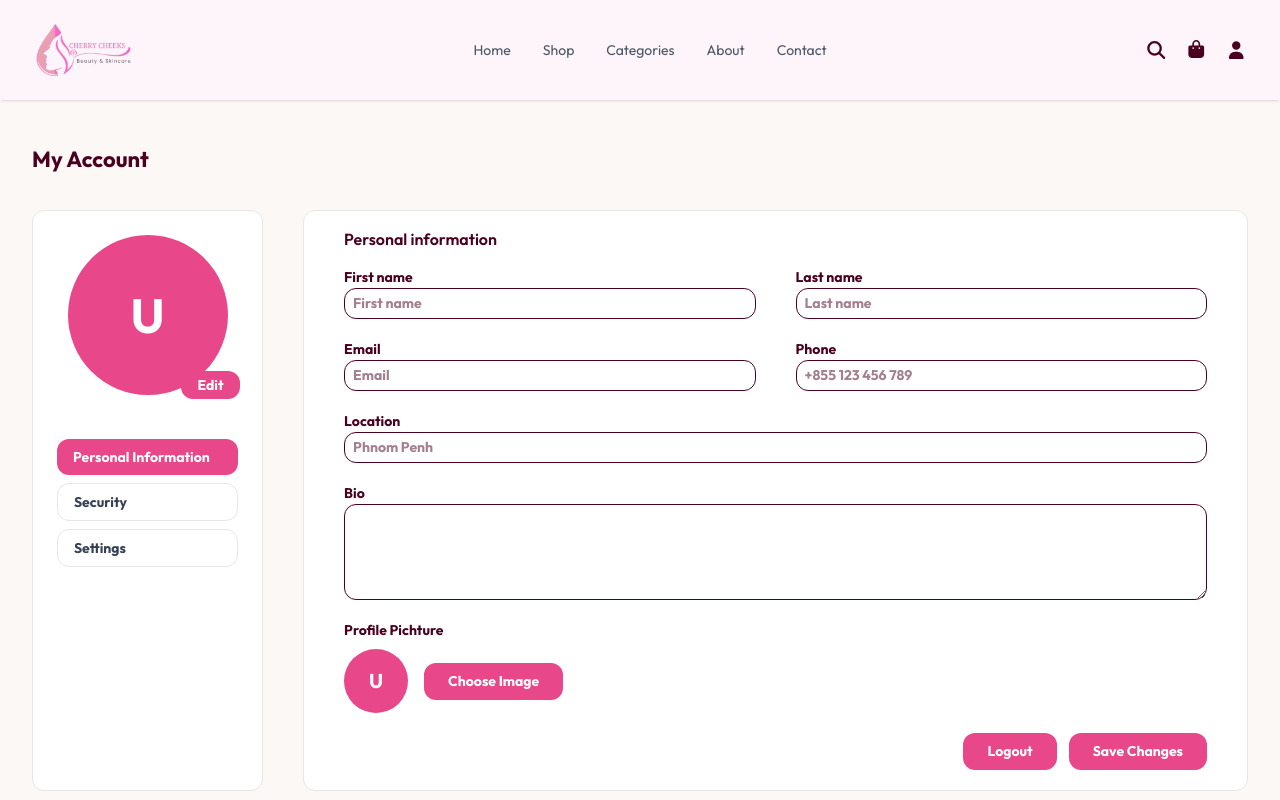
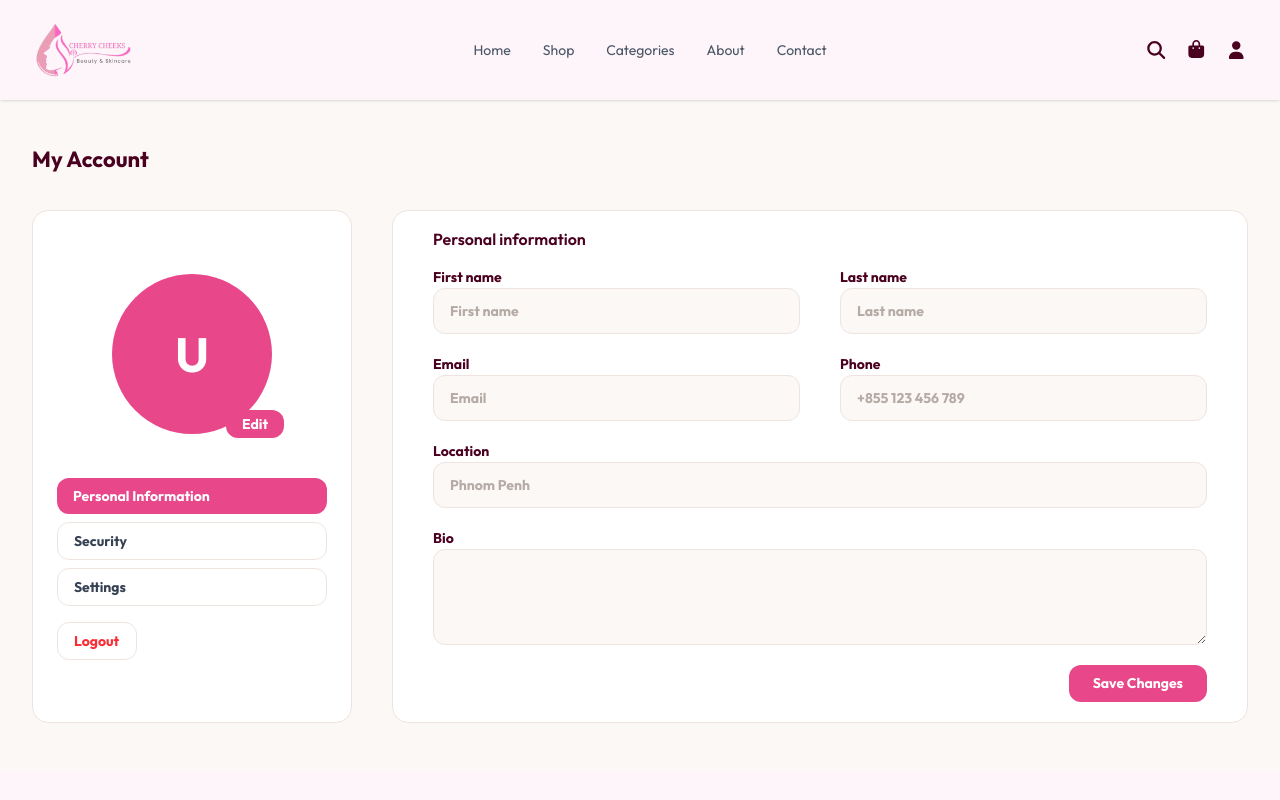
Before and after one commit to Seyhaz-Dev/Cherry-Cheeks-Cosmetics, a React (Vite) app: page /profile in a window 1280 px wide. Shown: the top 800 px of the page. Built offline with nearby package versions, Linux system fonts and the light colour scheme.

Commit message:
change the profile page

```diff
--- a/src/pages/ProFile.jsx
+++ b/src/pages/ProFile.jsx
@@ -2,8 +2,11 @@ import { useRef, useState } from "react";
 import { useNavigate } from "react-router-dom";
 import { useAuth } from "../context/AuthContext";
 
+const inputClass =
+  "w-full rounded-xl border border-[#eee4df] bg-[#fbf8f5] px-4 py-3 text-sm outline-none transition placeholder:text-[#b5aaa6] focus:border-[#e94f7d] focus:bg-white focus:ring-4 focus:ring-[#e94f7d]/10";
+
 function ProFile() {
-  const { user, updateProfile } = useAuth();
+  const { user, updateProfile, logout } = useAuth();
   const navigate = useNavigate();
   const [activeTab, setActiveTab] = useState("personal");
   const [formData, setFormData] = useState({
@@ -39,13 +42,6 @@ function ProFile() {
     reader.readAsDataURL(file);
   };
 
-  const handleSelectImage = () => {
-    setActiveTab("personal");
-    setMessage("");
-    setError("");
-    fileInputRef.current?.click();
-  };
-
   const handleSave = (e) => {
     e.preventDefault();
     setMessage("");
@@ -62,20 +58,42 @@ function ProFile() {
     setActiveTab("personal");
     setMessage("");
     setError("");
+    fileInputRef.current?.click();
+  };
+
+  const handleLogout = () => {
+    logout();
+    navigate("/login", { replace: true });
   };
 
   const avatarSrc = formData.avatar || user?.avatar;
+
+  const tabClass = (tab) =>
+    `w-full rounded-xl px-4 py-2 text-left text-sm ${
+      activeTab === tab
+        ? "bg-[#e8478a] text-white"
+        : "border border-[#eee4df] bg-white text-gray-700"
+    }`;
+
+  const toggleTrack =
+    "peer h-6 w-11 rounded-full bg-gray-200 after:absolute after:left-[2px] after:top-[2px] after:h-5 after:w-5 after:rounded-full after:border after:border-gray-300 after:bg-white after:transition-all after:content-[''] peer-checked:bg-[#e8478a] peer-checked:after:translate-x-full peer-checked:after:border-white";
 
   return (
     <section className="bg-[#fbf8f5] font-bold">
       <div className="mx-auto flex w-full max-w-7xl flex-col gap-6 px-4 py-8 sm:px-6 sm:py-10 lg:gap-10 lg:px-8 lg:py-12">
         <h2>My Account</h2>
 
-        <div className="flex flex-col lg:flex-row justify-between gap-6 lg:gap-10">
-          <div className="flex w-full lg:w-72 flex-col items-center rounded-xl border border-gray-200 p-6 bg-white">
+        {/* Profile card (left) + form (right), equal height */}
+        <div className="grid grid-cols-1 gap-6 lg:grid-cols-[320px_minmax(0,1fr)] lg:items-stretch lg:gap-10">
+          {/* LEFT: profile card */}
+          <div className="flex w-full flex-col items-center rounded-2xl border border-[#eee4df] bg-white p-6 lg:justify-center">
             <div className="relative h-40 w-40">
               {avatarSrc ? (
-                <img src={avatarSrc} alt="Profile" className="h-full w-full rounded-full object-cover" />
+                <img
+                  src={avatarSrc}
+                  alt="Profile"
+                  className="h-full w-full rounded-full object-cover"
+                />
               ) : (
                 <div className="flex h-full w-full items-center justify-center rounded-full bg-[#e8478a] text-5xl text-white">
                   {getInitials()}
@@ -96,152 +114,129 @@ function ProFile() {
               </button>
             </div>
 
-            <div className="mt-5 flex flex-col text-center">
-              <h4>
-                {formData.firstName || user?.firstName} {formData.lastName || user?.lastName}
+            <div className="mt-5 flex max-w-full flex-col text-center">
+              <h4 className="break-words">
+                {formData.firstName || user?.firstName}{" "}
+                {formData.lastName || user?.lastName}
               </h4>
-              <p className="text-gray-500">{formData.email || user?.email}</p>
+              <p className="break-all text-gray-500">
+                {formData.email || user?.email}
+              </p>
             </div>
 
             <div className="mt-6 flex w-full flex-col gap-2">
-              <button
-                onClick={() => setActiveTab("personal")}
-                className={`w-full rounded-xl px-4 py-2 text-left text-sm ${
-                  activeTab === "personal"
-                    ? "bg-[#e8478a] text-white"
-                    : "border border-gray-200 bg-white text-gray-700"
-                }`}
-              >
+              <button onClick={() => setActiveTab("personal")} className={tabClass("personal")}>
                 Personal Information
               </button>
-              <button
-                onClick={() => setActiveTab("security")}
-                className={`w-full rounded-xl px-4 py-2 text-left text-sm ${
-                  activeTab === "security"
-                    ? "bg-[#e8478a] text-white"
-                    : "border border-gray-200 bg-white text-gray-700"
-                }`}
-              >
+              <button onClick={() => setActiveTab("security")} className={tabClass("security")}>
                 Security
               </button>
+              <button onClick={() => setActiveTab("settings")} className={tabClass("settings")}>
+                Settings
+              </button>
               <button
-                onClick={() => setActiveTab("settings")}
-                className={`w-full rounded-xl px-4 py-2 text-left text-sm ${
-                  activeTab === "settings"
-                    ? "bg-[#e8478a] text-white"
-                    : "border border-gray-200 bg-white text-gray-700"
-                }`}
+                onClick={handleLogout}
+                className="mt-2 w-20 rounded-xl border border-[#eee4df] px-4 py-2 text-left text-sm text-red-500"
               >
-                Settings
+                Logout
               </button>
             </div>
           </div>
 
+          {/* RIGHT: form panels */}
+          <div className="min-w-0">
             {activeTab === "personal" && (
-            <div className="flex flex-col border border-gray-200 rounded-xl w-full py-5 px-4 sm:px-6 lg:px-10 bg-white">
+              <div className="flex h-full w-full flex-col rounded-2xl border border-[#eee4df] bg-white px-4 py-5 sm:px-6 lg:px-10">
                 <h4>Personal information</h4>
                 <form onSubmit={handleSave}>
-                <div className="flex flex-col sm:flex-row justify-between pt-5 gap-4 sm:gap-6 lg:gap-10 w-full">
-                  <div className="flex flex-col w-full">
-                    <label htmlFor="">First name</label>
+                  <div className="flex w-full flex-col justify-between gap-4 pt-5 sm:flex-row sm:gap-6 lg:gap-10">
+                    <div className="flex w-full flex-col">
+                      <label htmlFor="firstName">First name</label>
                       <input
+                        id="firstName"
                         name="firstName"
                         type="text"
                         value={formData.firstName}
                         onChange={handleChange}
-                      className="border px-2 py-1 rounded-xl w-full"
+                        className={inputClass}
                         placeholder="First name"
                       />
                     </div>
-                  <div className="flex flex-col w-full">
-                    <label htmlFor="">Last name</label>
+                    <div className="flex w-full flex-col">
+                      <label htmlFor="lastName">Last name</label>
                       <input
+                        id="lastName"
                         name="lastName"
                         type="text"
                         value={formData.lastName}
                         onChange={handleChange}
-                      className="border px-2 py-1 rounded-xl w-full"
+                        className={inputClass}
                         placeholder="Last name"
                       />
                     </div>
                   </div>
-                <div className="flex flex-col sm:flex-row justify-between pt-5 gap-4 sm:gap-6 lg:gap-10 w-full">
-                  <div className="flex flex-col w-full">
-                    <label htmlFor="">Email</label>
+
+                  <div className="flex w-full flex-col justify-between gap-4 pt-5 sm:flex-row sm:gap-6 lg:gap-10">
+                    <div className="flex w-full flex-col">
+                      <label htmlFor="email">Email</label>
                       <input
+                        id="email"
                         name="email"
                         type="email"
                         value={formData.email}
                         onChange={handleChange}
-                      className="border px-2 py-1 rounded-xl w-full"
+                        className={inputClass}
                         placeholder="Email"
                       />
                     </div>
-                  <div className="flex flex-col w-full">
-                    <label htmlFor="">Phone</label>
+                    <div className="flex w-full flex-col">
+                      <label htmlFor="phone">Phone</label>
                       <input
+                        id="phone"
                         name="phone"
                         type="text"
                         value={formData.phone}
                         onChange={handleChange}
-                      className="border px-2 py-1 rounded-xl w-full"
+                        className={inputClass}
                         placeholder="+855 123 456 789"
                       />
                     </div>
                   </div>
-                <div className="flex flex-col sm:flex-row justify-between pt-5 gap-4 sm:gap-6 lg:gap-10 w-full">
-                  <div className="flex flex-col w-full">
-                    <label htmlFor="">Location</label>
+
+                  <div className="flex w-full flex-col justify-between gap-4 pt-5 sm:flex-row sm:gap-6 lg:gap-10">
+                    <div className="flex w-full flex-col">
+                      <label htmlFor="location">Location</label>
                       <input
+                        id="location"
                         name="location"
                         type="text"
                         value={formData.location}
                         onChange={handleChange}
-                      className="border px-2 py-1 rounded-xl w-full"
+                        className={inputClass}
                         placeholder="Phnom Penh"
                       />
                     </div>
                   </div>
-                <div className="w-full py-5 flex flex-col">
-                  <label htmlFor="">Bio</label>
+
+                  <div className="flex w-full flex-col py-5">
+                    <label htmlFor="bio">Bio</label>
                     <textarea
+                      id="bio"
                       name="bio"
                       value={formData.bio}
                       onChange={handleChange}
-                    className="border px-2 py-2 rounded-xl h-24"
+                      className="h-24 w-full resize-y rounded-xl border border-[#eee4df] bg-[#fbf8f5] px-4 py-3 text-sm leading-6 outline-none transition placeholder:text-[#b5aaa6] focus:border-[#e94f7d] focus:bg-white focus:ring-4 focus:ring-[#e94f7d]/10"
                       placeholder=""
                     />
                   </div>
-                <div className="w-full pb-5 flex flex-col">
-                  <label htmlFor="">Profile Pichture</label>
-                  <div className="flex items-center gap-4 mt-2">
-                    {avatarSrc ? (
-                      <img src={avatarSrc} alt="Preview" className="h-16 w-16 rounded-full object-cover" />
-                    ) : (
-                      <div className="flex h-16 w-16 items-center justify-center rounded-full bg-[#e8478a] text-xl text-white">
-                        {getInitials()}
-                      </div>
-                    )}
+
+                  {message && <p className="mb-2 text-green-600">{message}</p>}
+                  {error && <p className="mb-2 text-red-600">{error}</p>}
+                  <div className="flex justify-end gap-3">
                     <button
-                      type="button"
-                      onClick={handleSelectImage}
+                      type="submit"
                       className="rounded-xl bg-[#e8478a] px-6 py-2 text-white"
                     >
-                      Choose Image
-                    </button>
-                  </div>
-                </div>
-                {message && <p className="text-green-600 mb-2">{message}</p>}
-                {error && <p className="text-red-600 mb-2">{error}</p>}
-                <div className="flex justify-end gap-3">
-                  <button
-                    type="button"
-                    onClick={() => navigate("/login")}
-                    className="rounded-xl bg-[#e8478a] px-6 py-2 text-white"
-                  >
-                    Logout
-                  </button>
-                  <button type="submit" className="rounded-xl bg-[#e8478a] px-6 py-2 text-white">
                       Save Changes
                     </button>
                   </div>
@@ -250,34 +245,57 @@ function ProFile() {
             )}
 
             {activeTab === "security" && (
-            <div className="flex flex-col border border-gray-200 rounded-xl w-full py-5 px-4 sm:px-6 lg:px-10 bg-white">
+              <div className="flex h-full w-full flex-col rounded-2xl border border-[#eee4df] bg-white px-4 py-5 sm:px-6 lg:px-10">
                 <h4>Security</h4>
                 <form action="">
-                <div className="flex flex-col gap-5 pt-5 w-full">
-                  <div className="flex flex-col w-full">
-                    <label htmlFor="">Current Password</label>
-                    <input type="password" className="border px-2 py-1 rounded-xl w-full" placeholder="Enter current password" />
+                  <div className="flex w-full flex-col gap-5 pt-5">
+                    <div className="flex w-full flex-col">
+                      <label htmlFor="currentPassword">Current Password</label>
+                      <input
+                        id="currentPassword"
+                        type="password"
+                        className={inputClass}
+                        placeholder="Enter current password"
+                      />
                     </div>
-                  <div className="flex flex-col w-full">
-                    <label htmlFor="">New Password</label>
-                    <input type="password" className="border px-2 py-1 rounded-xl w-full" placeholder="Enter new password" />
+                    <div className="flex w-full flex-col">
+                      <label htmlFor="newPassword">New Password</label>
+                      <input
+                        id="newPassword"
+                        type="password"
+                        className={inputClass}
+                        placeholder="Enter new password"
+                      />
                     </div>
-                  <div className="flex flex-col w-full">
-                    <label htmlFor="">Confirm New Password</label>
-                    <input type="password" className="border px-2 py-1 rounded-xl w-full" placeholder="Confirm new password" />
+                    <div className="flex w-full flex-col">
+                      <label htmlFor="confirmPassword">Confirm New Password</label>
+                      <input
+                        id="confirmPassword"
+                        type="password"
+                        className={inputClass}
+                        placeholder="Confirm new password"
+                      />
                     </div>
                   </div>
-                <div className="mt-6 flex flex-col sm:flex-row justify-between items-start sm:items-center gap-4">
+                  <div className="mt-6 flex flex-col items-start justify-between gap-4 sm:flex-row sm:items-center">
                     <div>
                       <h4 className="mb-1">Two-Factor Authentication</h4>
-                    <p className="text-gray-500 font-normal">Add an extra layer of security to your account</p>
+                      <p className="font-normal text-gray-500">
+                        Add an extra layer of security to your account
+                      </p>
                     </div>
-                  <button type="button" className="rounded-xl border border-gray-200 px-6 py-2 text-gray-700">
+                    <button
+                      type="button"
+                      className="rounded-xl border border-[#eee4df] px-6 py-2 text-gray-700"
+                    >
                       Enable
                     </button>
                   </div>
-                <div className="flex justify-end mt-6">
-                  <button type="button" className="rounded-xl bg-[#e8478a] px-6 py-2 text-white">
+                  <div className="mt-6 flex justify-end">
+                    <button
+                      type="button"
+                      className="rounded-xl bg-[#e8478a] px-6 py-2 text-white"
+                    >
                       Update Password
                     </button>
                   </div>
@@ -286,41 +304,50 @@ function ProFile() {
             )}
 
             {activeTab === "settings" && (
-            <div className="flex flex-col border border-gray-200 rounded-xl w-full py-5 px-4 sm:px-6 lg:px-10 bg-white">
+              <div className="flex h-full w-full flex-col rounded-2xl border border-[#eee4df] bg-white px-4 py-5 sm:px-6 lg:px-10">
                 <h4>Settings</h4>
                 <div className="flex flex-col gap-5 pt-5">
-                <div className="flex flex-col sm:flex-row justify-between items-start sm:items-center gap-3 border-b border-gray-200 pb-4">
+                  <div className="flex flex-col items-start justify-between gap-3 border-b border-[#eee4df] pb-4 sm:flex-row sm:items-center">
                     <div>
                       <h4 className="mb-1">Email Notifications</h4>
-                    <p className="text-gray-500 font-normal">Receive email updates about your orders</p>
+                      <p className="font-normal text-gray-500">
+                        Receive email updates about your orders
+                      </p>
                     </div>
                     <label className="relative inline-flex cursor-pointer items-center">
                       <input type="checkbox" className="peer sr-only" defaultChecked />
-                    <div className="peer h-6 w-11 rounded-full bg-gray-200 after:absolute after:left-[2px] after:top-[2px] after:h-5 after:w-5 after:rounded-full after:border after:border-gray-300 after:bg-white after:transition-all after:content-[''] peer-checked:bg-[#e8478a] peer-checked:after:translate-x-full peer-checked:after:border-white"></div>
+                      <div className={toggleTrack}></div>
                     </label>
                   </div>
-                <div className="flex flex-col sm:flex-row justify-between items-start sm:items-center gap-3 border-b border-gray-200 pb-4">
+                  <div className="flex flex-col items-start justify-between gap-3 border-b border-[#eee4df] pb-4 sm:flex-row sm:items-center">
                     <div>
                       <h4 className="mb-1">SMS Notifications</h4>
-                    <p className="text-gray-500 font-normal">Receive SMS updates about your orders</p>
+                      <p className="font-normal text-gray-500">
+                        Receive SMS updates about your orders
+                      </p>
                     </div>
                     <label className="relative inline-flex cursor-pointer items-center">
                       <input type="checkbox" className="peer sr-only" />
-                    <div className="peer h-6 w-11 rounded-full bg-gray-200 after:absolute after:left-[2px] after:top-[2px] after:h-5 after:w-5 after:rounded-full after:border after:border-gray-300 after:bg-white after:transition-all after:content-[''] peer-checked:bg-[#e8478a] peer-checked:after:translate-x-full peer-checked:after:border-white"></div>
+                      <div className={toggleTrack}></div>
                     </label>
                   </div>
-                <div className="flex flex-col sm:flex-row justify-between items-start sm:items-center gap-3">
+                  <div className="flex flex-col items-start justify-between gap-3 sm:flex-row sm:items-center">
                     <div>
                       <h4 className="mb-1">Marketing Emails</h4>
-                    <p className="text-gray-500 font-normal">Receive promotional emails and offers</p>
+                      <p className="font-normal text-gray-500">
+                        Receive promotional emails and offers
+                      </p>
                     </div>
                     <label className="relative inline-flex cursor-pointer items-center">
                       <input type="checkbox" className="peer sr-only" defaultChecked />
-                    <div className="peer h-6 w-11 rounded-full bg-gray-200 after:absolute after:left-[2px] after:top-[2px] after:h-5 after:w-5 after:rounded-full after:border after:border-gray-300 after:bg-white after:transition-all after:content-[''] peer-checked:bg-[#e8478a] peer-checked:after:translate-x-full peer-checked:after:border-white"></div>
+                      <div className={toggleTrack}></div>
                     </label>
                   </div>
-                <div className="flex justify-end mt-4">
-                  <button type="button" className="rounded-xl bg-[#e8478a] px-6 py-2 text-white">
+                  <div className="mt-4 flex justify-end">
+                    <button
+                      type="button"
+                      className="rounded-xl bg-[#e8478a] px-6 py-2 text-white"
+                    >
                       Save Settings
                     </button>
                   </div>
@@ -329,6 +356,7 @@ function ProFile() {
             )}
           </div>
         </div>
+      </div>
     </section>
   );
 }
```
Lines whose indentation alone changed are shown as unchanged.
